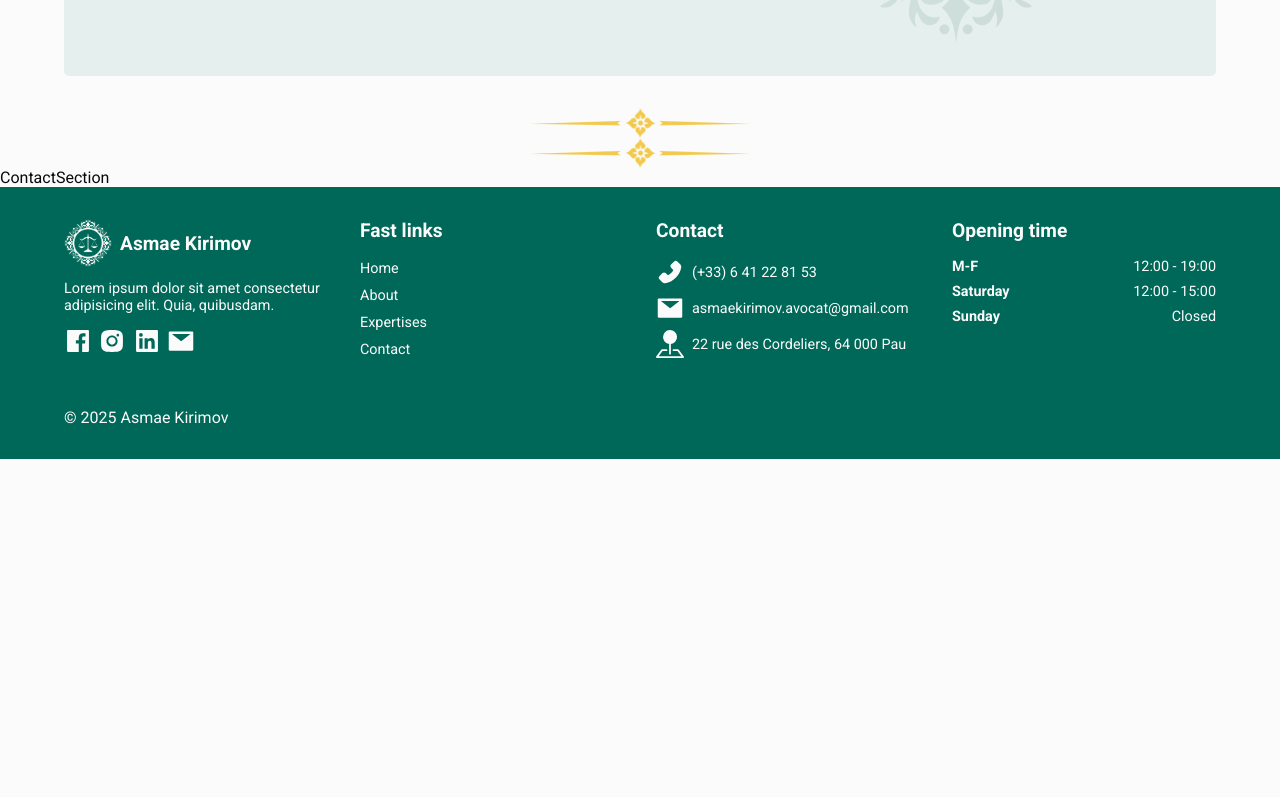
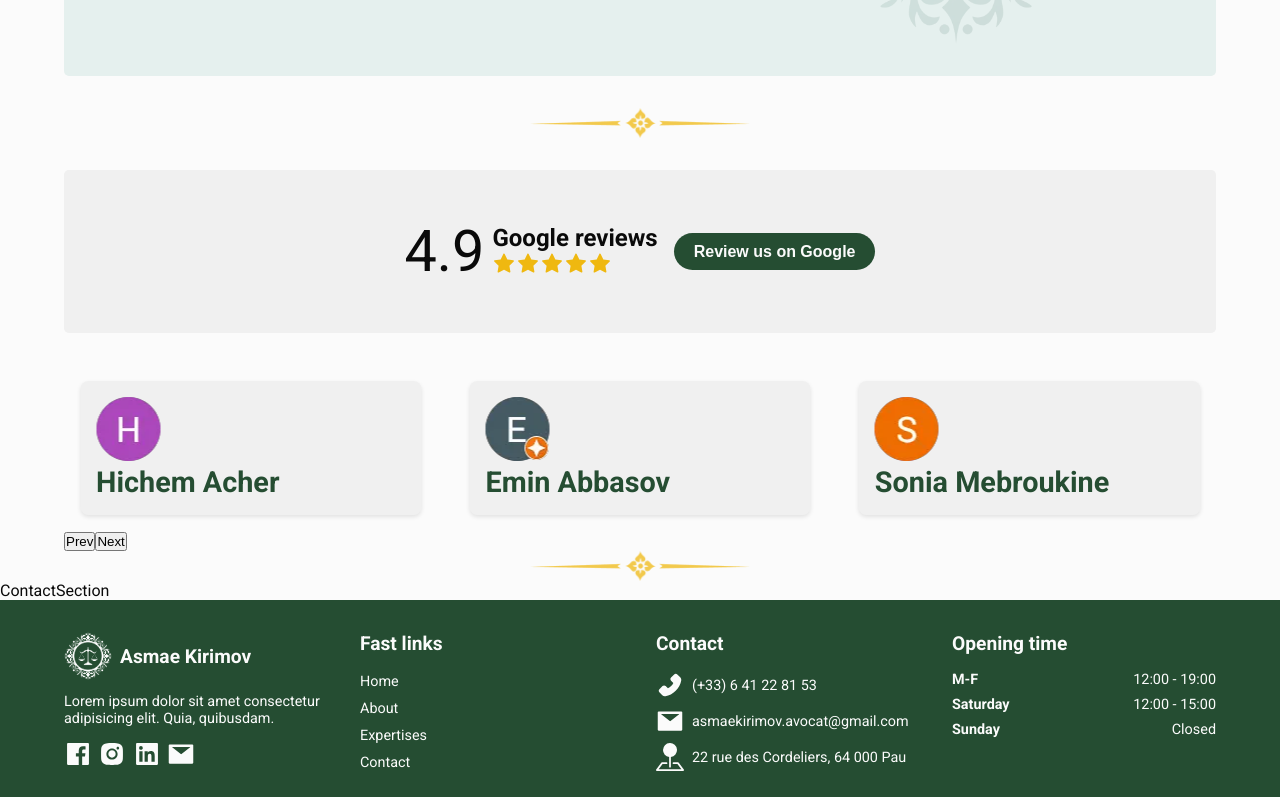
Before and after one commit to SenanAbb/asmae-web-v2, a React (Vite) app: page / in a window 1280 px wide. Shown: the part 2000-2797 px from the top of the page. Before the commit the page ends 2459 px from the top, so only its background shows below. Built offline with nearby package versions, Linux system fonts and the light colour scheme; grey boxes are pictures that could not be loaded; a web font is replaced by a local one.

Commit message:
fix/colors change

```diff
--- a/package.json
+++ b/package.json
@@ -10,6 +10,7 @@
     "preview": "vite preview"
   },
   "dependencies": {
+    "embla-carousel-react": "^8.6.0",
     "framer-motion": "^12.15.0",
     "i18next": "^24.2.3",
     "i18next-browser-languagedetector": "^8.0.4",
@@ -17,8 +18,7 @@
     "react-dom": "^19.0.0",
     "react-i18next": "^15.4.1",
     "react-icons": "^5.5.0",
-    "react-router-dom": "^7.5.0",
-    "swiper": "^11.2.8"
+    "react-router-dom": "^7.5.0"
   },
   "devDependencies": {
     "@eslint/js": "^9.21.0",
--- a/src/components/Button/Button.jsx
+++ b/src/components/Button/Button.jsx
@@ -1,8 +1,8 @@
 import './Button.css';
 
-export const Button = ({ text, type, onClick }) => {
+export const Button = ({ text, type, onClick, style }) => {
   return (
-    <button className={`button ${type}`} onClick={onClick}>
+    <button className={`button ${type}`} onClick={onClick} style={style}>
       {text}
     </button>
   );
--- /dev/null
+++ b/src/components/ReviewCard/ReviewCard.css
@@ -0,0 +1,6 @@
+.review-card {
+  background-color: #f0f0f0;
+  padding: 1rem;
+  border-radius: 8px;
+  box-shadow: 0 2px 4px rgba(0, 0, 0, 0.1);
+}
--- /dev/null
+++ b/src/components/ReviewCard/ReviewCard.jsx
@@ -0,0 +1,11 @@
+import './ReviewCard.css'
+
+export const ReviewCard = ({ review }) => {
+  return (
+    <article className="review-card">
+      <img src={review.image} alt={review.name} />
+      <h3>{review.name}</h3>
+      <p>{review.text}</p>
+    </article>
+  );
+};
--- a/src/i18n/en.json
+++ b/src/i18n/en.json
@@ -42,6 +42,9 @@
   "information_section_phone_title": "Phone",
   "information_section_email_title": "Email",
 
+  "reviews_section_title": "Google reviews",
+  "reviews_section_button" : "Review us on Google",
+
   "footer_section_links_label": "Fast links",
   "footer_section_contact_label": "Contact",
   "footer_section_time_label": "Opening time",
--- a/src/index.css
+++ b/src/index.css
@@ -8,8 +8,9 @@
   --gray-text-light: #bdbec1;
   --error: #ff0000;
 
-  --primary: #006858;
-  --primary-light: #008d78;
+  --primary: #254D32;
+  --primary-light: #4d8b6c;
+  --primary-dark: #254d32;
   --primary-extra-light: #e5f0ee;
 
   --secondary: #efb810;
--- a/src/pages/sections/ExpertisesSection/ExpertisesSection.css
+++ b/src/pages/sections/ExpertisesSection/ExpertisesSection.css
@@ -5,6 +5,10 @@
     display: grid;
     grid-template-columns: repeat(auto-fit, minmax(200px, 1fr));
     gap: 1rem;
+
+    @media (width <= 1085px) {
+      grid-template-columns: 1fr;
+    }
 
     .expertise {
       min-height: 16rem;
@@ -21,6 +25,7 @@
       transition: background-size 0.3s ease;
       position: relative;
       overflow: hidden;
+      flex: 0 0 calc(33.3333% - 2rem);
 
       h2 {
         text-align: center;
@@ -73,7 +78,7 @@
 
         h3 {
           font-size: 1.8rem;
-          color: var(--primary-light);
+          color: var(--primary);
         }
 
         p {
@@ -111,7 +116,7 @@
       }
 
       @media (width <= 768px) {
-        border:none;
+        border: none;
         min-height: 70dvh;
 
         h2 {
--- a/src/pages/sections/ReviewsSection/ReviewsSection.css
+++ b/src/pages/sections/ReviewsSection/ReviewsSection.css
@@ -0,0 +1,60 @@
+.embla {
+  overflow: hidden;
+}
+
+.embla__container {
+  display: flex;
+  gap: 1rem;
+  touch-action: pan-y;
+  user-select: none;
+  padding: 0 1rem;
+  max-width: 100dvw;
+  margin-left: auto;
+  margin-right: auto;
+}
+
+.embla__slide {
+  flex: 0 0 100%; /* Móvil: 1 por página */
+  padding: 1rem;
+  box-sizing: border-box;
+  overflow: hidden;
+}
+
+/* Desktop: 3 por página */
+@media (width >= 1085px) {
+  .embla__slide {
+    flex: 0 0 33.3333%;
+  }
+}
+
+.review-title {
+  display: flex;
+  align-items: center;
+  justify-content: center;
+  gap: 1rem;
+  padding: 3rem 0;
+  background-color: #f0f0f0;
+  border-radius: 0.3rem;
+  margin: 2rem 0;
+
+  .review-title-text-container {
+    display: flex;
+    align-items: center;
+    gap: 0.5rem;
+
+    span {
+      font-size: 3.6rem;
+    }
+
+    h2 {
+      font-weight: bold;
+      font-size: 1.5rem;
+    }
+
+    .stars {
+      svg {
+        color: var(--secondary);
+      }
+    }
+  }
+}
--- a/src/pages/sections/ReviewsSection/ReviewsSection.jsx
+++ b/src/pages/sections/ReviewsSection/ReviewsSection.jsx
@@ -1,16 +1,71 @@
+import { useCallback } from 'react';
+import useEmblaCarousel from 'embla-carousel-react';
 import './ReviewsSection.css';
-import { Swiper, SwiperSlide } from 'swiper/react';
-import { Navigation, Pagination, Autoplay } from 'swiper/modules';
-import 'swiper/css';
-import 'swiper/css/navigation';
-import 'swiper/css/pagination';
-
+import { AiFillStar } from 'react-icons/ai';
 import { reviews } from '../../../data/reviews';
+import { useTranslation } from 'react-i18next';
+import { Button } from '../../../components/Button/Button';
+import { ReviewCard } from '../../../components/ReviewCard/ReviewCard';
 
 export const ReviewsSection = () => {
+  const [emblaRef, emblaApi] = useEmblaCarousel({ loop: true });
+  const { t } = useTranslation();
+
+  const scrollPrev = useCallback(() => {
+    if (emblaApi) emblaApi.scrollPrev();
+  }, [emblaApi]);
+
+  const scrollNext = useCallback(() => {
+    if (emblaApi) emblaApi.scrollNext();
+  }, [emblaApi]);
+
   return (
     <section className="reviews-section">
+      <div className="container">
+        <div className="review-title">
+          <div className="review-title-text-container">
+            <span>4.9</span>
+            <div className="review-title-text">
+              <h2>{t('reviews_section_title')}</h2>
+              <div className="stars">
+                <AiFillStar size={24} />
+                <AiFillStar size={24} />
+                <AiFillStar size={24} />
+                <AiFillStar size={24} />
+                <AiFillStar size={24} />
+              </div>
+            </div>
+          </div>
 
+          <Button
+            text={t('reviews_section_button')}
+            type="primary"
+            onClick={() => {}}
+            style={{
+              borderRadius: '2rem',
+              color: 'var(--white)',
+              fontWeight: '600',
+            }}
+          />
+        </div>
+
+        <div className="embla" ref={emblaRef}>
+          <div className="embla__container">
+            {reviews.map((review, index) => (
+              <div className="embla__slide" key={index}>
+                {/* REVIEW CARD */}
+                <ReviewCard review={review} />
+              </div>
+            ))}
+          </div>
+          <button className="embla__prev" onClick={scrollPrev}>
+            Prev
+          </button>
+          <button className="embla__next" onClick={scrollNext}>
+            Next
+          </button>
+        </div>
+      </div>
     </section>
   );
 };
```
Also changed, not shown: public/icons/google-icon.webp (added), 1 other file (tests, documents, lock files or other folders).
